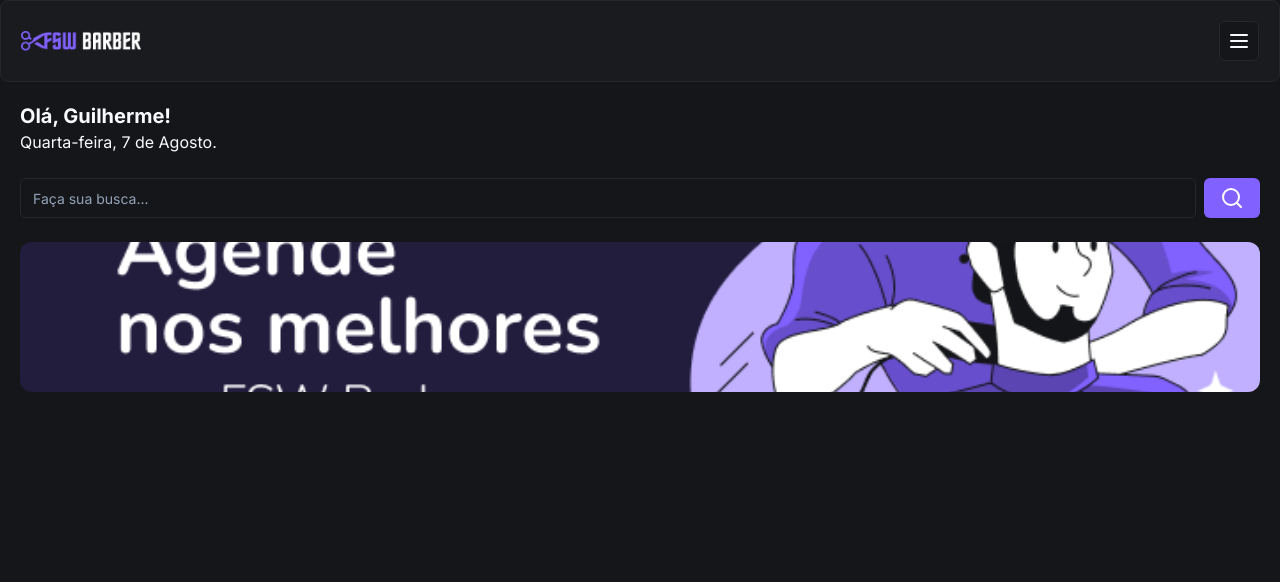
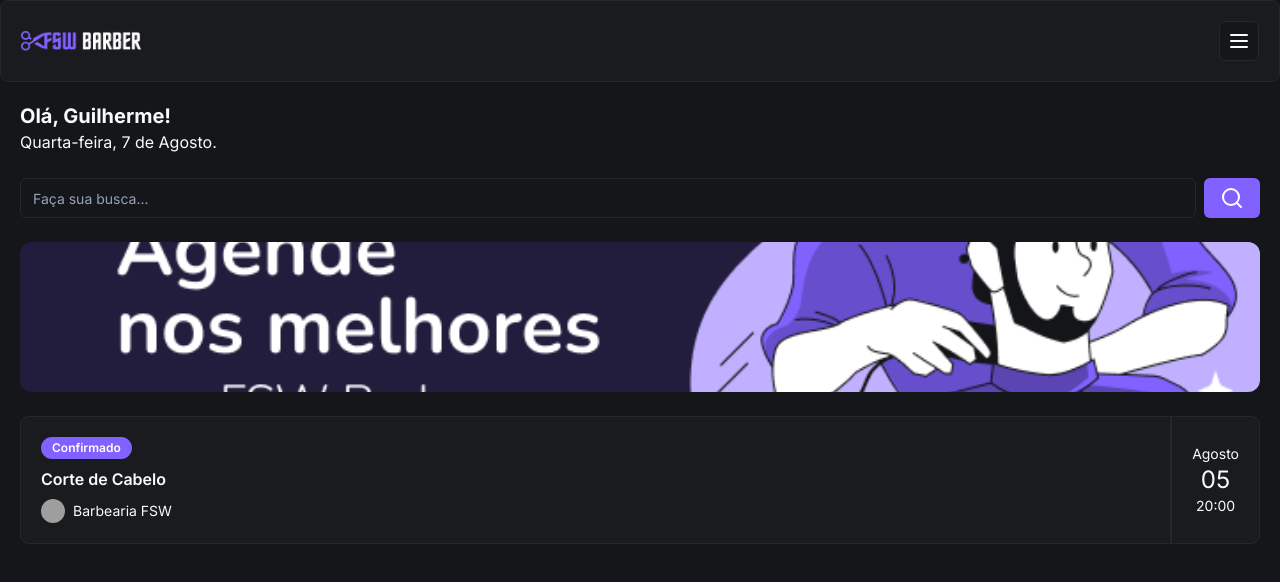
Before and after one commit to guilhermecalil/fsw-barber, a Next.js app: page / in a window 1280 px wide. Shown: the top 582 px of the page. Built offline with nearby package versions, Linux system fonts and the light colour scheme; grey boxes are pictures that could not be loaded.

Commit message:
feat: add booking item

```diff
--- /dev/null
+++ b/app/_components/ui/avatar.tsx
@@ -0,0 +1,50 @@
+"use client"
+
+import * as React from "react"
+import * as AvatarPrimitive from "@radix-ui/react-avatar"
+
+import { cn } from "@/app/_lib/utils"
+
+const Avatar = React.forwardRef<
+  React.ElementRef<typeof AvatarPrimitive.Root>,
+  React.ComponentPropsWithoutRef<typeof AvatarPrimitive.Root>
+>(({ className, ...props }, ref) => (
+  <AvatarPrimitive.Root
+    ref={ref}
+    className={cn(
+      "relative flex h-10 w-10 shrink-0 overflow-hidden rounded-full",
+      className,
+    )}
+    {...props}
+  />
+))
+Avatar.displayName = AvatarPrimitive.Root.displayName
+
+const AvatarImage = React.forwardRef<
+  React.ElementRef<typeof AvatarPrimitive.Image>,
+  React.ComponentPropsWithoutRef<typeof AvatarPrimitive.Image>
+>(({ className, ...props }, ref) => (
+  <AvatarPrimitive.Image
+    ref={ref}
+    className={cn("aspect-square h-full w-full", className)}
+    {...props}
+  />
+))
+AvatarImage.displayName = AvatarPrimitive.Image.displayName
+
+const AvatarFallback = React.forwardRef<
+  React.ElementRef<typeof AvatarPrimitive.Fallback>,
+  React.ComponentPropsWithoutRef<typeof AvatarPrimitive.Fallback>
+>(({ className, ...props }, ref) => (
+  <AvatarPrimitive.Fallback
+    ref={ref}
+    className={cn(
+      "flex h-full w-full items-center justify-center rounded-full bg-muted",
+      className,
+    )}
+    {...props}
+  />
+))
+AvatarFallback.displayName = AvatarPrimitive.Fallback.displayName
+
+export { Avatar, AvatarImage, AvatarFallback }
--- /dev/null
+++ b/app/_components/ui/badge.tsx
@@ -0,0 +1,36 @@
+import * as React from "react"
+import { cva, type VariantProps } from "class-variance-authority"
+
+import { cn } from "@/app/_lib/utils"
+
+const badgeVariants = cva(
+  "inline-flex items-center rounded-full border px-2.5 py-0.5 text-xs font-semibold transition-colors focus:outline-none focus:ring-2 focus:ring-ring focus:ring-offset-2",
+  {
+    variants: {
+      variant: {
+        default:
+          "border-transparent bg-primary text-primary-foreground hover:bg-primary/80",
+        secondary:
+          "border-transparent bg-secondary text-secondary-foreground hover:bg-secondary/80",
+        destructive:
+          "border-transparent bg-destructive text-destructive-foreground hover:bg-destructive/80",
+        outline: "text-foreground",
+      },
+    },
+    defaultVariants: {
+      variant: "default",
+    },
+  },
+)
+
+export interface BadgeProps
+  extends React.HTMLAttributes<HTMLDivElement>,
+    VariantProps<typeof badgeVariants> {}
+
+function Badge({ className, variant, ...props }: BadgeProps) {
+  return (
+    <div className={cn(badgeVariants({ variant }), className)} {...props} />
+  )
+}
+
+export { Badge, badgeVariants }
--- a/app/layout.tsx
+++ b/app/layout.tsx
@@ -1,22 +1,22 @@
-import type { Metadata } from "next";
-import { Inter } from "next/font/google";
-import "./globals.css";
+import type { Metadata } from "next"
+import { Inter } from "next/font/google"
+import "./globals.css"
 
-const inter = Inter({ subsets: ["latin"] });
+const inter = Inter({ subsets: ["latin"] })
 
 export const metadata: Metadata = {
-  title: "Create Next App",
+  title: "FSW Barber",
   description: "Generated by create next app",
-};
+}
 
 export default function RootLayout({
   children,
 }: Readonly<{
-  children: React.ReactNode;
+  children: React.ReactNode
 }>) {
   return (
     <html lang="en" className="dark">
       <body className={inter.className}>{children}</body>
     </html>
-  );
+  )
 }
--- a/app/page.tsx
+++ b/app/page.tsx
@@ -3,6 +3,9 @@
 import { Button } from "./_components/ui/button"
 import { Input } from "./_components/ui/input"
 import Image from "next/image"
+import { Card, CardContent } from "./_components/ui/card"
+import { Badge } from "./_components/ui/badge"
+import { Avatar, AvatarImage } from "./_components/ui/avatar"
 
 export default function Home() {
   return (
@@ -10,9 +13,11 @@
       {/* header */}
       <Header />
       <div className="p-5">
+        {/* TEXTO */}
         <h2 className="text-xl font-bold">Olá, Guilherme!</h2>
         <p>Quarta-feira, 7 de Agosto.</p>
 
+        {/* BUSCA */}
         <div className="mt-6 flex items-center gap-2">
           <Input placeholder="Faça sua busca..." />
           <Button>
@@ -20,6 +25,7 @@
           </Button>
         </div>
 
+        {/* IMAGEM */}
         <div className="relative mt-6 h-[150px] w-full">
           <Image
             alt="Agende nos melhores com FSW Barber"
@@ -28,6 +34,31 @@
             className="rounded-xl object-cover"
           />
         </div>
+
+        {/* AGENDAMENTO */}
+        <Card className="mt-6">
+          <CardContent className="flex justify-between p-0">
+            {/* ESQUERDA */}
+            <div className="flex flex-col gap-2 py-5 pl-5">
+              <Badge className="w-fit">Confirmado</Badge>
+              <h3 className="font-semibold">Corte de Cabelo</h3>
+
+              <div className="flex items-center gap-2">
+                <Avatar className="h-6 w-6">
+                  <AvatarImage src="https://github.com/guilhermecalil.png" />
+                </Avatar>
+                <p className="text-sm">Barbearia FSW</p>
+              </div>
+            </div>
+
+            {/* DIREITA */}
+            <div className="flex flex-col items-center justify-center border-l-2 border-solid px-5">
+              <p className="text-sm">Agosto</p>
+              <p className="text-2xl">05</p>
+              <p className="text-sm">20:00</p>
+            </div>
+          </CardContent>
+        </Card>
       </div>
     </div>
   )
--- a/package.json
+++ b/package.json
@@ -14,6 +14,7 @@
   },
   "dependencies": {
     "@prisma/client": "^5.17.0",
+    "@radix-ui/react-avatar": "^1.1.0",
     "@radix-ui/react-slot": "^1.1.0",
     "class-variance-authority": "^0.7.0",
     "clsx": "^2.1.1",
```
Also changed, not shown: 1 other file (tests, documents, lock files or other folders).
